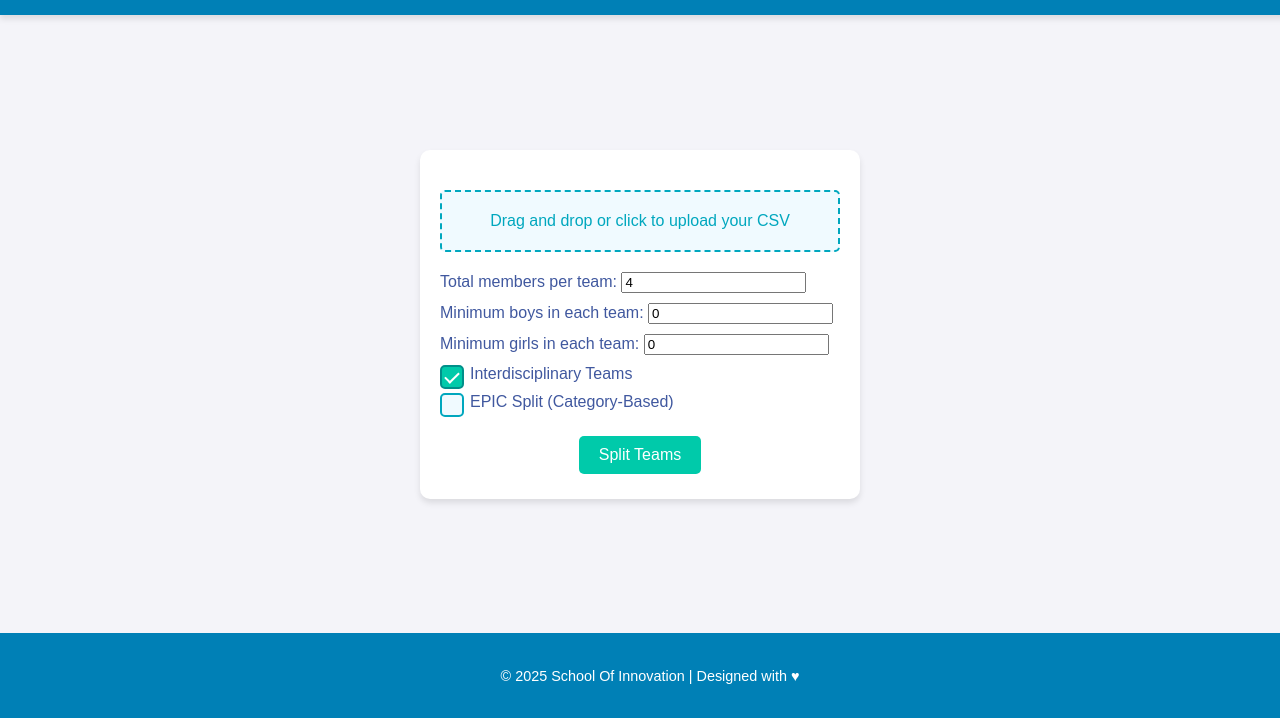
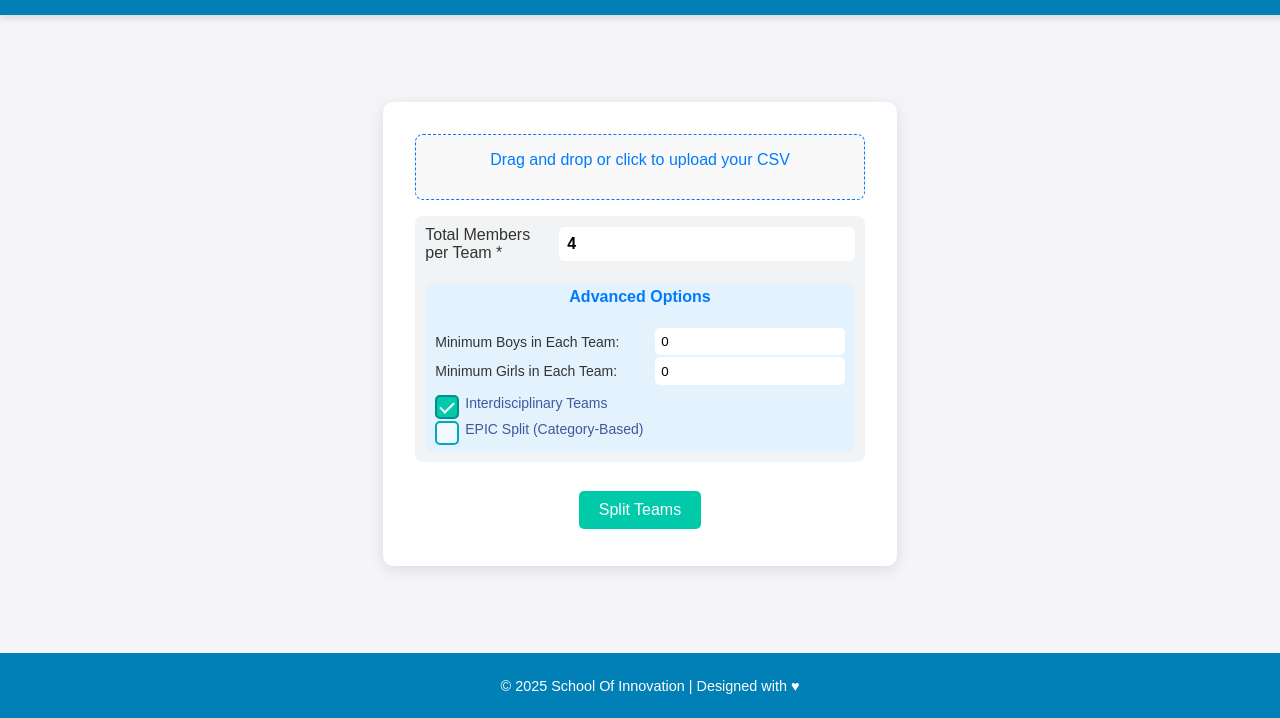
Before and after one commit to Mathi27/Groupify, a plain HTML site: page index.html in a window 1280 px wide. Shown: the part 82-800 px from the top of the page. Drawn offline with Linux system fonts and the light colour scheme.

Commit message:
Merged changes from backup-branch after resolving conflicts

```diff
--- a/index.html
+++ b/index.html
@@ -23,20 +23,19 @@
               Drag and drop or click to upload your CSV
             </label>
             <input type="file" id="file-upload" accept=".csv" />
+            <p id="file-name" class="file-name"></p>
           </div>
+
           <div class="options">
-          <label>
-            Total members per team:
-            <input type="number" id="team-size" min="2" value="4" />
+            <label class="required">
+              Total Members per Team *
+              <input type="number" id="team-size" min="2" value="4" required />
             </label>
-          <label>
-            Minimum boys in each team:
-            <input type="number" id="min-boys" min="0" value="0" />
-          </label>
-          <label>
-            Minimum girls in each team:
-            <input type="number" id="min-girls" min="0" value="0" />
-          </label>
+
+            <div class="advanced-options">
+              <h4>Advanced Options</h4>
+              <label>Minimum Boys in Each Team: <input type="number" id="min-boys" min="0" value="0" /></label>
+              <label>Minimum Girls in Each Team: <input type="number" id="min-girls" min="0" value="0" /></label>
               <label class="styled-checkbox">
                 Interdisciplinary Teams
                 <input type="checkbox" id="interdisciplinary-check" checked />
@@ -48,10 +47,16 @@
                 <span class="checkmark"></span>
               </label>
             </div>
+          </div>
+
+          <div class="button-group">
             <button id="process-btn">Split Teams</button>
             <button id="download-btn" style="display: none">Download CSV</button>
           </div>
+        </div>
+
         <div id="toast-container"></div>
+      </div>
       <script src="./main.js"></script>
     </div>
       <footer id="footer">
@@ -60,5 +65,4 @@
         </div>
       </footer>
   </body>
-
 </html>
--- a/main.js
+++ b/main.js
@@ -172,46 +172,60 @@ function normalizeCategory(category) {
     return categoryMap[normalized] || null;
   }
 
-function splitIntoCategoryBasedTeams(participants, teamSize) {
+  function splitIntoCategoryTeams(participants, teamSize) {
       const categories = {
           Excellent: [],
           Proficient: [],
           Ideal: [],
-    Capable: [],
+          Capable: []
+      };
+      participants.forEach(person => categories[person.category].push(person));
+
+      const teams = [];
+      const totalTeams = Math.ceil(participants.length / teamSize);
+      for (let i = 0; i < totalTeams; i++) {
+          teams.push([]);
+      }
+
+      let teamIndex = 0;
+      const assignLeaders = (category) => {
+          while (categories[category].length > 0) {
+              teams[teamIndex % totalTeams].push(categories[category].shift());
+              teamIndex++;
+          }
       };
 
-  participants.forEach((participant) => {
-    if (categories[participant.category]) {
-      categories[participant.category].push(participant);
+      assignLeaders("Excellent");
+      assignLeaders("Proficient");
+      assignLeaders("Ideal");
+
+      teamIndex = 0;
+      while (categories.Capable.length > 0) {
+          if (!teams[teamIndex % totalTeams].some(member => member.category !== "Capable")) {
+              if (categories.Excellent.length > 0) {
+                  teams[teamIndex % totalTeams].push(categories.Excellent.shift());
+              } else if (categories.Proficient.length > 0) {
+                  teams[teamIndex % totalTeams].push(categories.Proficient.shift());
+              } else if (categories.Ideal.length > 0) {
+                  teams[teamIndex % totalTeams].push(categories.Ideal.shift());
               }
-  });
-
-  const teams = [];
-  while (participants.length > 0) {
-    let team = [];
-    if (categories["Proficient"].length > 0) {
-      team.push(categories["Proficient"].pop());
-    } else if (categories["Excellent"].length > 0) {
-      team.push(categories["Excellent"].pop());
-    } else if (categories["Ideal"].length > 0) {
-      team.push(categories["Ideal"].pop());
+          }
+          teams[teamIndex % totalTeams].push(categories.Capable.shift());
+          teamIndex++;
       }
 
-    while (team.length < teamSize && participants.length > 0) {
-      let added = false;
-      for (let cat of ["Excellent", "Proficient", "Ideal", "Capable"]) {
-        if (categories[cat].length > 0) {
-          team.push(categories[cat].pop());
-          added = true;
-          if (team.length === teamSize) break;
-        }
-      }
-      if (!added) break;
-    }
-    teams.push(team);
-  }
       return teams;
   }
+
+  // This feature yet to be implemented
+  /*
+  function splitByDepartment(participants){
+      const ece = participants.filter(p => p.department === 'ece');
+      const aids = participants.filter(p => p.department === 'aids');
+      const mech = participants.filter(p => p.department === 'mech');
+      const cse = participants.filter(p => p.department === 'cse');
+  }
+      */
 
   function generateCSV(teams) {
     const headers = ["Team", "Name", "Gender", "Department", "Category"];
@@ -227,16 +241,6 @@ function generateCSV(teams) {
 
     return [headers, ...rows].map((row) => row.join(",")).join("\n");
   }
-
-// This feature yet to be implemented
-/*
-function splitByDepartment(participants){
-    const ece = participants.filter(p => p.department === 'ece');
-    const aids = participants.filter(p => p.department === 'aids');
-    const mech = participants.filter(p => p.department === 'mech');
-    const cse = participants.filter(p => p.department === 'cse');
-}
-    */
 
   function downloadCSV(csvContent) {
     const blob = new Blob([csvContent], { type: "text/csv" });
@@ -256,3 +260,12 @@ function showToast(message, type) {
 
     setTimeout(() => toast.remove(), 4000);
   }
+
+  document.getElementById("file-upload").addEventListener("change", function (event) {
+      const fileNameDisplay = document.getElementById("file-name");
+      if (event.target.files.length > 0) {
+          fileNameDisplay.textContent = `📂 File uploaded: ${event.target.files[0].name}`;
+      } else {
+          fileNameDisplay.textContent = "";
+      }
+  });
--- a/styles.css
+++ b/styles.css
@@ -100,7 +100,6 @@ body, html {
   margin: 0;
   padding: 0;
   display: flex;
-
   justify-content: center;
   align-items: center;
   height: 100vh;
@@ -110,11 +109,19 @@ body, html {
   flex-direction: column;
 }
 
+.file-name {
+  margin-top: 10px;
+  font-size: 14px;
+  color: #008f8a;
+  font-weight: bold;
+}
+
+
 /* Sticky Navigation Bar */
 .navbar {
   background-color: #0080b6;
   color: white;
-  padding: 10px 20px;
+  padding: 10px 10px;
   position: sticky;
   top: 0;
   width: 100%;
@@ -172,52 +179,111 @@ li a:hover {
   display: flex;
   flex-direction: row;
 }
-.container {
-  text-align: center;
-  background: #fff;
-  padding: 20px;
-  border-radius: 10px;
-  box-shadow: 0 4px 6px rgba(0, 0, 0, 0.1);
-  width: 400px;
-}
+
 
 h1 {
   margin-bottom: 20px;
   color: #0080b6;
 }
 
+/* Main Container */
+.container {
+  max-width: 900px;
+  margin: 5px auto;
+  background: white;
+  padding: 2rem;
+  border-radius: 10px;
+  box-shadow: 0 4px 15px rgba(0, 0, 0, 0.1);
+}
+
+/* Upload Section */
 .upload-section {
-  margin: 20px 0;
-  position: relative;
+  border: 1px dashed #007bff;
+  padding: 1rem;
+  text-align: center;
+  border-radius: 8px;
+  cursor: pointer;
+  background: #f9f9f9;
+  transition: background 0.3s;
+}
+
+.upload-section:hover {
+  background: #eef6ff;
 }
 
 .file-upload-label {
-  display: block;
-  border: 2px dashed #00a7be;
-  padding: 20px;
-  cursor: pointer;
-  color: #00a7be;
-  border-radius: 5px;
-  background: #f0faff;
-}
-
-.file-upload-label:hover {
-  background: #e0f7ff;
+  font-size: 1rem;
+  color: #007bff;
 }
 
 #file-upload {
   display: none;
 }
 
+/* Input Sections */
 .options {
-  margin: 20px 0;
-  text-align: left;
-  color: #40589f;
+  margin-top: 1rem;
+  padding: 10px;
+  background: #f1f3f5;
+  border-radius: 8px;
 }
 
-label {
-  display: block;
-  margin: 10px 0;
+.options label {
+  display: flex;
+  justify-content: space-between;
+  align-items: center;
+}
+
+input[type="number"],
+input[type="checkbox"] {
+  margin-left: 0.5rem;
+  border: none;
+  border-radius: 5px;
+}
+
+#team-size {
+  padding: 0.5rem;
+  width: 100%;
+  box-sizing: border-box;
+  font-size: 1rem;
+  font-weight: 600;
+}
+
+/* Advanced Splitting Options */
+.advanced-options {
+  margin-top: 1rem;
+  padding-left: 10px;
+  padding-right: 10px;
+  padding-bottom: 5px;
+  background: #e3f2fd;
+  border-radius: 8px;
+  font-weight: 500;
+  text-align: center;
+}
+
+#min-boys {
+  padding: 0.4rem;
+  margin-bottom: 2px;
+}
+
+#min-girls {
+  padding: 0.4rem;
+}
+
+.advanced-options label {
+  font-size: 14px;
+}
+
+.advanced-options h4 {
+  color: #007bff;
+  padding-top: 5px;
+}
+
+.button-group {
+  display: flex;
+  justify-content: center;
+  gap: 10px;
+  margin-top: 1.5rem;
 }
 
 button {
@@ -225,6 +291,7 @@ button {
   color: white;
   border: none;
   padding: 10px 20px;
+  align-items: center;
   border-radius: 5px;
   cursor: pointer;
   font-size: 16px;
@@ -234,6 +301,8 @@ button {
 button:hover {
   background-color: #008f8a;
 }
+
+
 
 #toast-container {
   position: fixed;
@@ -250,11 +319,12 @@ button:hover {
   margin-top: 10px;
   animation: slide-in 0.5s ease-out, fade-out 0.5s ease-in 3s forwards;
 }
+
 /* Footer */
 footer {
   background-color: #0080b6;
   color: white;
-  padding: 20px 10px;
+  padding: 10px 10px;
   text-align: center;
   position: sticky;
   bottom: 0;
```
Lines whose indentation alone changed are shown as unchanged.
